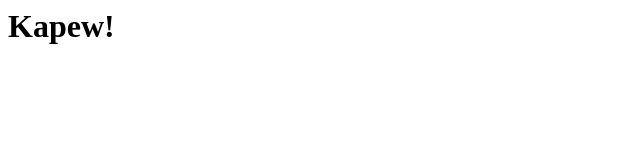
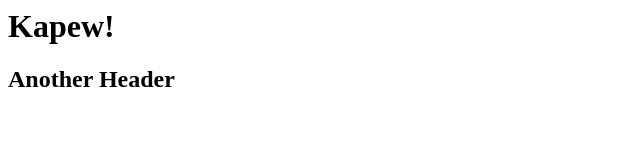
Before and after one commit to cjenksJanrain/GitTraining, a plain HTML site: page index.html in a window 1280 px wide. Shown: the whole page, without its empty margins (0-640 px from the left). Drawn offline with Linux system fonts and the light colour scheme.

Commit message:
added another header

```diff
--- a/index.html
+++ b/index.html
@@ -3,5 +3,6 @@
 	</head>
 	<body>
 		<h1>Kapew!</h1>
+		<h2>Another Header</h2>
 	</body>
 </html>
```
